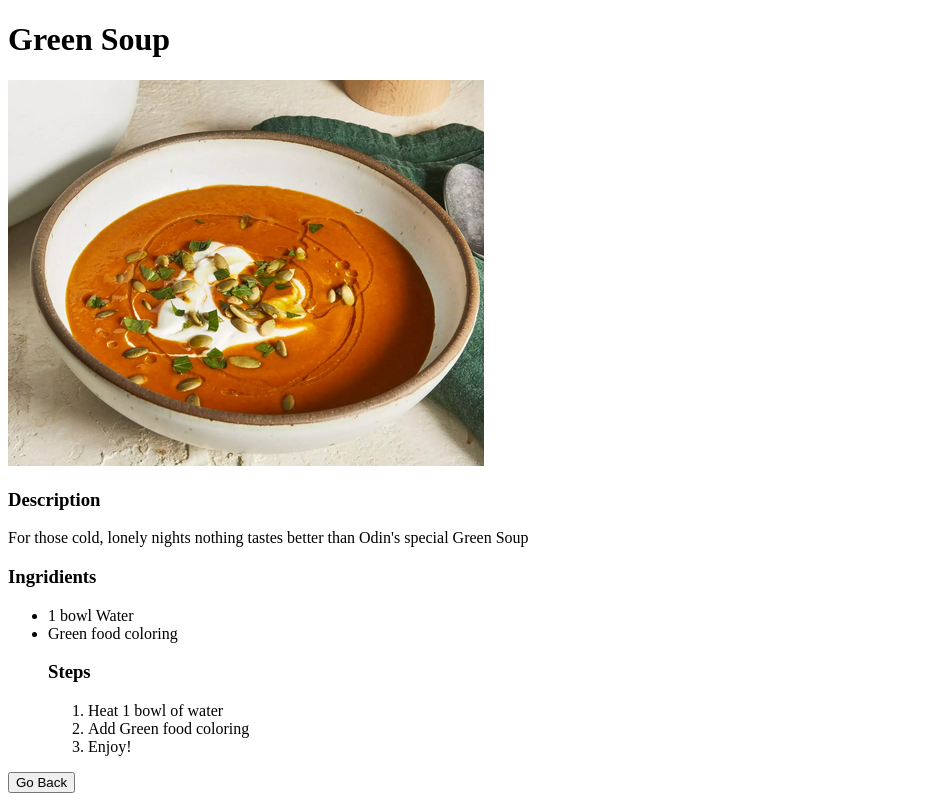
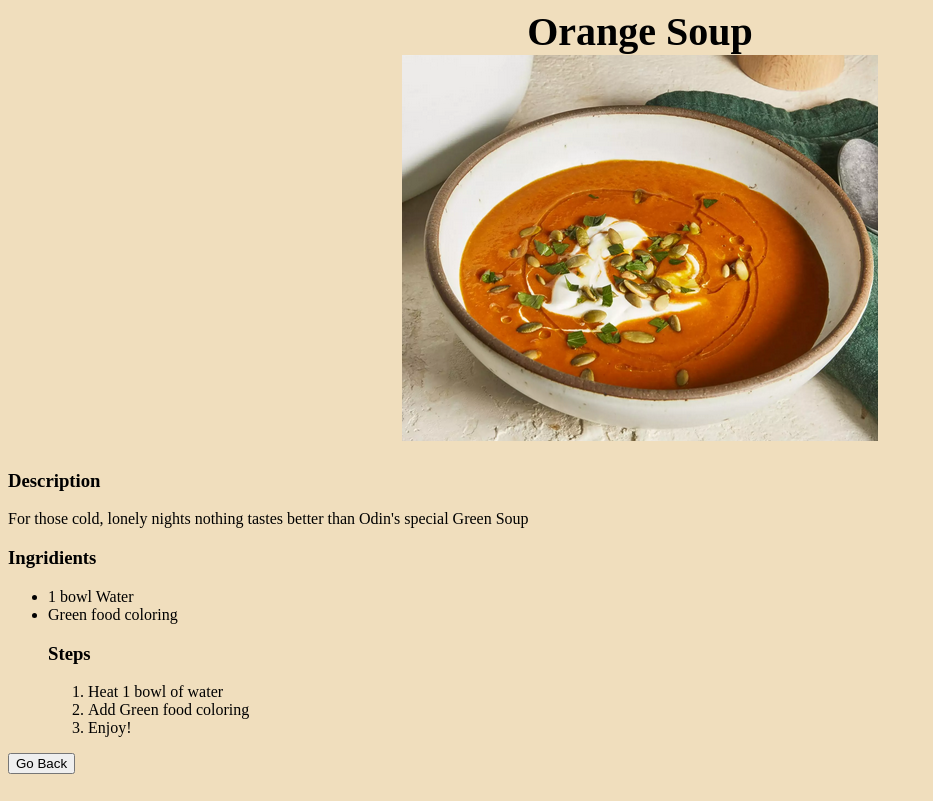
Before and after one commit to 5aki1988/Odin-recipes, a plain HTML site: page recipes/soup.html in a window 1280 px wide. Shown: the whole page, without its empty margins (0-933 px from the left). Drawn offline with Linux system fonts and the light colour scheme.

Commit message:
Soup amend HTML
Defined and linked selectors for soup recipe

```diff
--- a/recipes/soup.html
+++ b/recipes/soup.html
@@ -2,11 +2,14 @@
 <html lang="en">
 <head>
     <meta charset="UTF-8">
-    <title>Green Soup</title>
+    <title>Orange Soup</title>
+    <link rel="stylesheet" href="style-soup.css">
 </head>
 <body>
-    <h1>Green Soup</h1>
+    <div class="title">Orange Soup</div>
+    <div>
         <img src="soup.png">
+    </div>
     <h3>Description</h3>
     <p>For those cold, lonely nights nothing tastes better than Odin's special Green Soup</p>
     <h3>Ingridients</h3>
```
Lines whose indentation alone changed are shown as unchanged.
